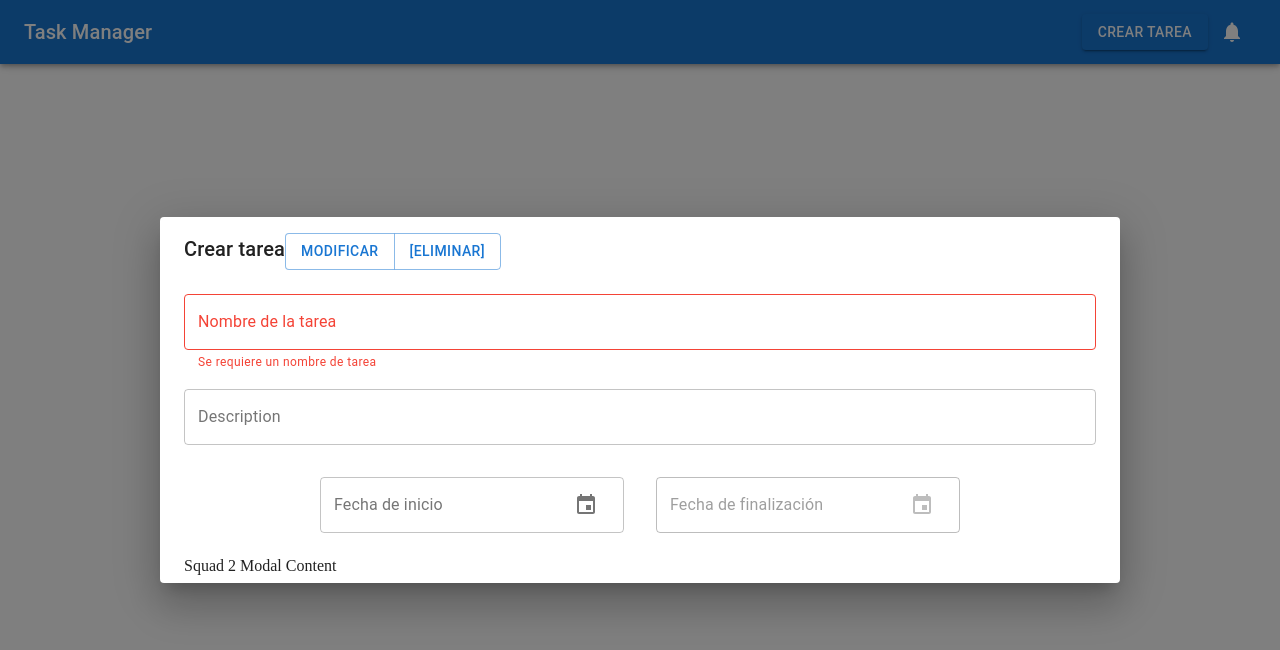
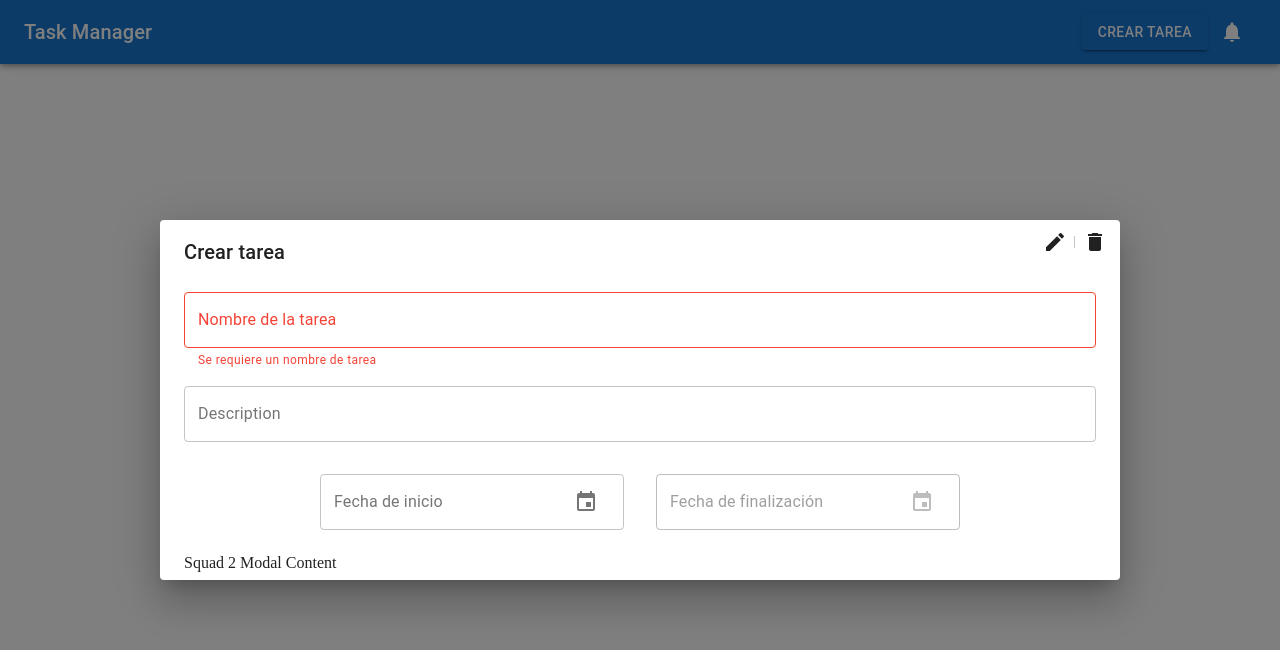
Before and after one commit to nicolekapp/task-manager, a React (Create React App) app: page / in a window 1280 px wide. Both pictures are taken after a click on the button "CREAR TAREA". Shown: the top 650 px of the page. Built offline with nearby package versions, Linux system fonts and the light colour scheme; no server answers.

Commit message:
delete functionality added

```diff
--- a/src/components/common/TaskButtonsBar/TaskButtonsBar.js
+++ b/src/components/common/TaskButtonsBar/TaskButtonsBar.js
@@ -1,14 +1,57 @@
-import React from "react";
+import React , { useCallback, useEffect, useState } from "react";
 import PropTypes from "prop-types";
+
 
 import Button from "@material-ui/core/Button";
 import ButtonGroup from "@material-ui/core/ButtonGroup";
+import IconButton from "@material-ui/core/IconButton";
+import DeleteIcon from "@material-ui/icons/Delete";
+import EditIcon from "@material-ui/icons/Edit";
+import { connect } from "react-redux";
+import { bindActionCreators } from "redux";
 
-const TaskButtonsBar = ({ setModificationMode }) => {
+const TaskButtonsBar = ({ setModificationMode,  actions, open, task}) => {
+
+
+  const handleDeleteMode = useCallback(() => {
+    fetch("http://timetra.herokuapp.com/task/" + task.id, {
+    method: "DELETE",
+  })
+    .then((res) => res.text())
+    .then((res) => console.log(res));
+  });
+
+
   return (
-    <ButtonGroup color="primary" aria-label="outlined primary button group">
-      <Button onClick={() => setModificationMode()}>Modificar</Button>
-      <Button>[Eliminar]</Button>
+    <ButtonGroup
+      style={{
+        position: "absolute",
+        right: 5,
+      }}
+      variant="text"
+      aria-label="outlined primary button group"
+    >
+      <Button onClick={() => setModificationMode()}>
+        <IconButton
+          style={{
+            position: "absolute",
+          }}
+          color="inherit"
+        >
+          <EditIcon />
+        </IconButton>
+      </Button>
+
+      <Button onClick={() => handleDeleteMode()}>
+        <IconButton
+          style={{
+            position: "absolute",
+          }}
+          color="inherit"
+        >
+          <DeleteIcon />
+        </IconButton>
+      </Button>
     </ButtonGroup>
   );
 };
@@ -17,4 +60,10 @@ TaskButtonsBar.propTypes = {
   setModificationMode: PropTypes.func,
 };
 
-export default TaskButtonsBar;
+const mapStateToProps = (state) => ({
+  open: state.modalReducer.open,
+  task: state.modalReducer.task,
+});
+
+
+export default connect(mapStateToProps)(TaskButtonsBar);
```
